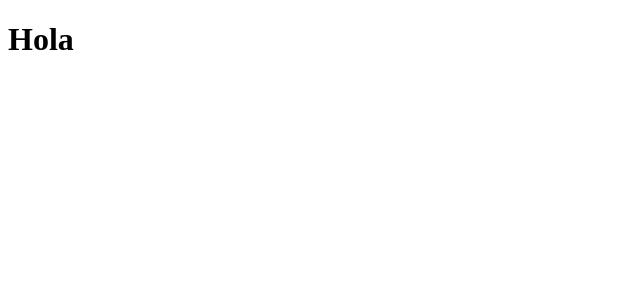
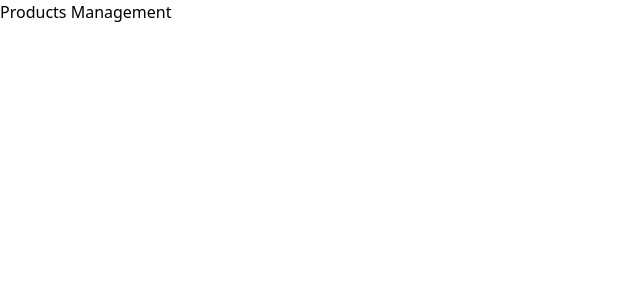
Before and after one commit to Wbahoque09/rubrica-galaxy-training, an Angular app: page / in a window 1280 px wide. Shown: the top 300 px of the page, without its empty margins (0-640 px from the left). Built offline with nearby package versions, Linux system fonts and the light colour scheme.

Commit message:
feat: :sparkles: Rutas & TailwndCSS
Se empieza creando las respectivas rutas del proyecto y componentes, se agrega tailwind al proyecto

```diff
--- a/package.json
+++ b/package.json
@@ -17,7 +17,10 @@
     "@angular/platform-browser": "^19.2.0",
     "@angular/platform-browser-dynamic": "^19.2.0",
     "@angular/router": "^19.2.0",
+    "@tailwindcss/postcss": "^4.1.13",
+    "postcss": "^8.5.6",
     "rxjs": "~7.8.0",
+    "tailwindcss": "^4.1.13",
     "tslib": "^2.3.0",
     "zone.js": "~0.15.0"
   },
--- a/src/app/app.component.html
+++ b/src/app/app.component.html
@@ -1,2 +1 @@
-<h1>Hola</h1>
 <router-outlet />
--- a/src/app/app.routes.ts
+++ b/src/app/app.routes.ts
@@ -1,3 +1,8 @@
 import { Routes } from '@angular/router';
 
-export const routes: Routes = [];
+export const routes: Routes = [
+  {
+    path: '',
+    loadChildren: () => import('./shared/home.route').then(r=>r.home_routes)
+  }
+];
--- /dev/null
+++ b/src/app/shared/components/home/home.component.html
@@ -0,0 +1 @@
+<h1 class="">Products Management</h1>
--- /dev/null
+++ b/src/app/shared/components/home/home.component.ts
@@ -0,0 +1,9 @@
+import { ChangeDetectionStrategy, Component } from '@angular/core';
+
+@Component({
+  selector: 'home',
+  imports: [],
+  templateUrl: './home.component.html',
+  changeDetection: ChangeDetectionStrategy.OnPush,
+})
+export class HomeComponent { }
--- /dev/null
+++ b/src/app/shared/components/navbar/navbar.component.html
@@ -0,0 +1 @@
+<p>navbar works!</p>,
--- /dev/null
+++ b/src/app/shared/components/navbar/navbar.component.ts
@@ -0,0 +1,9 @@
+import { ChangeDetectionStrategy, Component } from '@angular/core';
+
+@Component({
+  selector: 'navbar',
+  imports: [],
+  templateUrl: './navbar.component.html',
+  changeDetection: ChangeDetectionStrategy.OnPush,
+})
+export class NavbarComponent { }
--- /dev/null
+++ b/src/app/shared/home.route.ts
@@ -0,0 +1,10 @@
+import { Routes } from '@angular/router';
+import { HomeComponent } from './components/home/home.component';
+
+export const home_routes: Routes = [
+  {
+    path: '',
+    component:HomeComponent,
+
+  }
+];
--- a/src/styles.css
+++ b/src/styles.css
@@ -1 +1,2 @@
 /* You can add global styles to this file, and also import other style files */
+@import "tailwindcss";
```
Also changed, not shown: .postcssrc.json (added), 1 other file (tests, documents, lock files or other folders).
